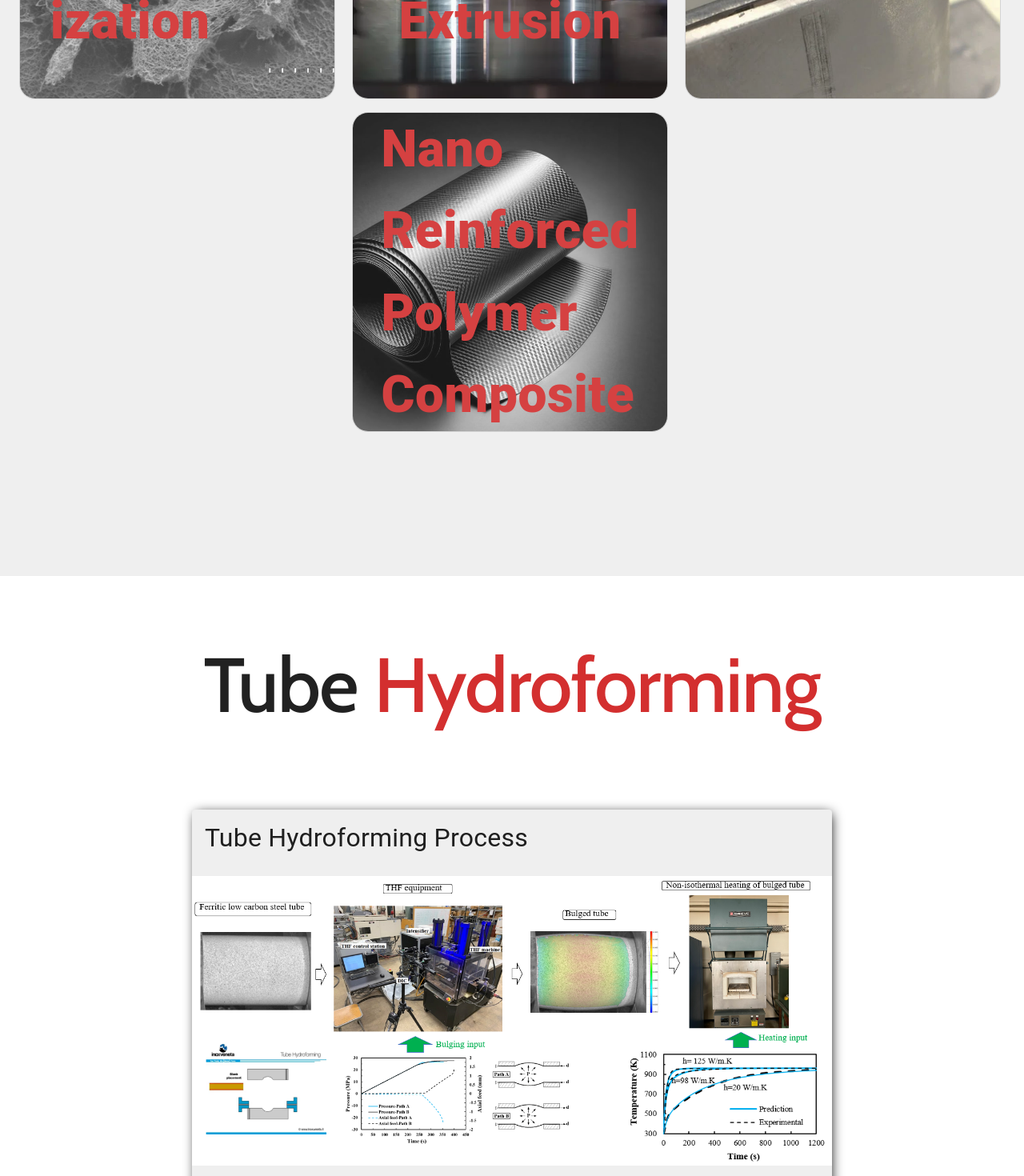
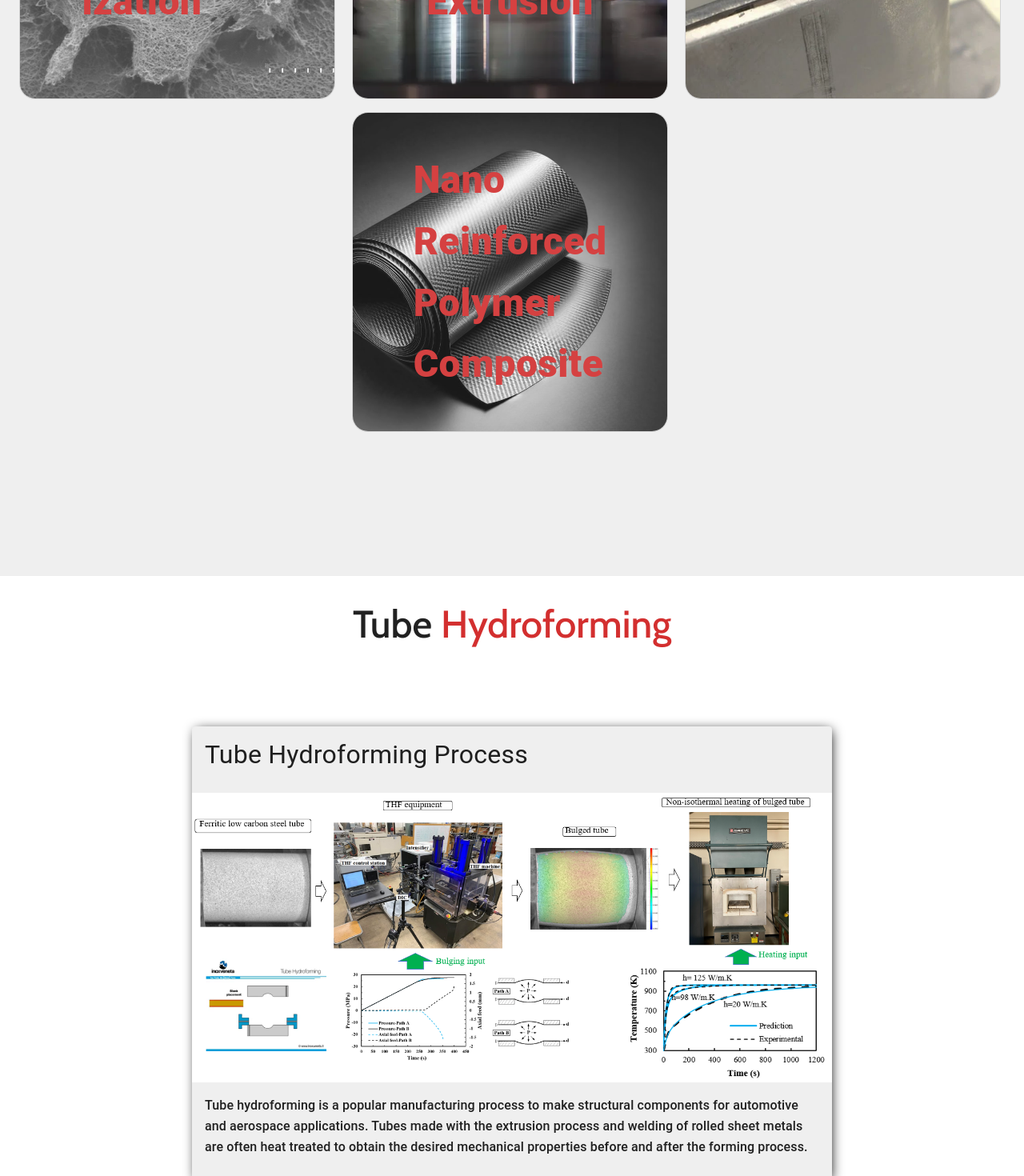
Before and after one commit to kekons4/MMC-Website, a React (Vite) app in the folder mmc-website/: page / in a window 1280 px wide. Shown: the part 3340-4810 px from the top of the page at 80% size. Built offline with nearby package versions, Linux system fonts and the light colour scheme.

Commit message:
made some responseize design updates to homepage

```diff
--- a/mmc-website/src/Components/problemsTile.jsx
+++ b/mmc-website/src/Components/problemsTile.jsx
@@ -21,7 +21,7 @@ function ProblemTile(props) {
     return (
         <StyledTile variant="outlined">
             <CardActionArea>
-                <Typography variant="h6" sx={{fontSize: {xs: "2.5rem", sm: "3.5rem", md: "4rem"}, fontWeight: "900", position: "absolute", top: "50%", left: "50%", transform: "translate(-50%, -50%)"}}>{props.props.text}</Typography>
+                <Typography variant="h6" sx={{fontSize: {xs: "2.5rem", sm: "3.5rem", md: "3rem"}, fontWeight: "900", position: "absolute", top: "50%", left: "50%", transform: "translate(-50%, -50%)"}}>{props.props.text}</Typography>
                 <CardMedia component="img" image={props.props.imgSrc} title={props.props.alt} height="400" style={{width: "100%"}} />
             </CardActionArea>
         </StyledTile>
--- a/mmc-website/src/HomePage/HomePage.jsx
+++ b/mmc-website/src/HomePage/HomePage.jsx
@@ -90,10 +90,10 @@ function HomePage() {
                     </Grid>
                 </Box>
             </Container>
-            <Container id='examplesOfProblemsSolved' maxWidth="2xl" sx={{marginTop: "5rem", marginBottom: "10rem", padding: "5rem", backgroundColor: "white"}}>
+            <Container id='examplesOfProblemsSolved' maxWidth="2xl" sx={{marginTop: "5rem", marginBottom: "10rem", padding: "2rem", backgroundColor: "white"}}>
                 <Grid id="tubeHydroforming" container spacing={0} direction="column" justifyContent="center" alignItems="center">
                     <Grid item xs={2} sm={4} md={6}>
-                        <Typography variant='h1' component="div" align='center' sx={{fontFamily: "Cabin", marginBottom: "100px", fontWeight: "500"}}>
+                        <Typography variant='h3' component="div" align='center' sx={{fontFamily: "Cabin", marginBottom: "100px", fontWeight: "500"}}>
                             Tube <span className={classes.consulting}>Hydroforming</span>
                         </Typography>
                         <Card sx={{maxWidth: 800, boxShadow: "2px 2px 15px -3px black", backgroundColor: "#efefef"}}>
@@ -134,7 +134,7 @@ function HomePage() {
                     <Typography id="3dprinting" variant='p' component='div' align='center' sx={{border: {xs: "3px #607d8b solid", sm: "4px #607d8b solid", md: "5px #607d8b solid"}, borderRadius: "10px", height: "5rem", marginTop: "50px", marginBottom: "50px", opacity: "0.7"}}></Typography>
 
                     <Grid item xs={2} sm={4} md={6}>
-                        <Typography variant='h1' component='div' align='center' sx={{marginBottom: "3rem", fontWeight: "500", fontFamily: "Cabin"}}>
+                        <Typography variant='h2' component='div' align='center' sx={{marginBottom: "3rem", fontWeight: "500", fontFamily: "Cabin"}}>
                             3D <span className={classes.consulting}>Printing</span>
                         </Typography>
                         <Card sx={{maxWidth: 800, boxShadow: "2px 2px 15px -3px black", backgroundColor: "#efefef"}}>
@@ -175,7 +175,7 @@ function HomePage() {
                     <Typography id="stamping" variant='p' component='div' align='center' sx={{border: {xs: "3px #607d8b solid", sm: "4px #607d8b solid", md: "5px #607d8b solid"}, borderRadius: "10px", height: "5rem", marginTop: "50px", marginBottom: "50px", opacity: "0.7"}}></Typography>
 
                     <Grid item xs={2} sm={4} md={6}>
-                        <Typography variant='h1' component='div' align='center' sx={{marginBottom: "3rem", fontWeight: "500", fontFamily: "Cabin"}}>
+                        <Typography variant='h2' component='div' align='center' sx={{marginBottom: "3rem", fontWeight: "500", fontFamily: "Cabin"}}>
                             Stamping
                         </Typography>
                         <Card sx={{maxWidth: 800, boxShadow: "2px 2px 15px -3px black", backgroundColor: "#efefef"}}>
@@ -244,7 +244,7 @@ function HomePage() {
                     <Typography id="rollingMaterialCharacterization" variant='p' component='div' align='center' sx={{border: {xs: "3px #607d8b solid", sm: "4px #607d8b solid", md: "5px #607d8b solid"}, borderRadius: "10px", height: "5rem", marginTop: "50px", marginBottom: "50px", opacity: "0.7"}}></Typography>
 
                     <Grid item xs={2} sm={4} md={6}>
-                        <Typography variant='h1' component='div' align='center' sx={{marginBottom: "3rem", fontWeight: "500", fontFamily: "Cabin"}}>
+                        <Typography variant='h2' component='div' align='center' sx={{marginBottom: "3rem", fontWeight: "500", fontFamily: "Cabin"}}>
                             Rolling
                         </Typography>
                         <Card sx={{maxWidth: 800, boxShadow: "2px 2px 15px -3px black", backgroundColor: "#efefef"}}>
@@ -274,7 +274,7 @@ function HomePage() {
                     <Typography id="incrementalForming" variant='p' component='div' align='center' sx={{border: {xs: "3px #607d8b solid", sm: "4px #607d8b solid", md: "5px #607d8b solid"}, borderRadius: "10px", height: "5rem", marginTop: "50px", marginBottom: "50px", opacity: "0.7"}}></Typography>
 
                     <Grid item xs={2} sm={4} md={6} >
-                        <Typography variant='h2' component='div' align='center' sx={{marginBottom: "3rem", fontWeight: "500", fontFamily: "Cabin"}}>
+                        <Typography variant='h3' component='div' align='center' sx={{marginBottom: "3rem", fontWeight: "500", fontFamily: "Cabin"}}>
                             Incremental Sheet <span className={classes.consulting}>Forming</span>
                         </Typography>
                         <Card sx={{maxWidth: 800, boxShadow: "2px 2px 15px -3px black", backgroundColor: "#efefef"}}>
@@ -325,7 +325,7 @@ function HomePage() {
                     <Typography id="materialCharacterization" variant='p' component='div' align='center' sx={{border: {xs: "3px #607d8b solid", sm: "4px #607d8b solid", md: "5px #607d8b solid"}, borderRadius: "10px", height: "5rem", marginTop: "50px", marginBottom: "50px", opacity: "0.7"}}></Typography>
 
                     <Grid item xs={2} sm={4} md={6} >
-                        <Typography variant='h2' component='div' align='center' sx={{marginBottom: "3rem", fontWeight: "500", fontFamily: "Cabin"}}>
+                        <Typography variant='h3' component='div' align='center' sx={{marginBottom: "3rem", fontWeight: "500", fontFamily: "Cabin"}}>
                             Material <span className={classes.consulting}>Characterization</span>
                         </Typography>
                         <Card sx={{maxWidth: 800, boxShadow: "2px 2px 15px -3px black", backgroundColor: "#efefef"}}>
@@ -364,7 +364,7 @@ function HomePage() {
                     <Typography id="frictionStirExtrusion" variant='p' component='div' align='center' sx={{border: {xs: "3px #607d8b solid", sm: "4px #607d8b solid", md: "5px #607d8b solid"}, borderRadius: "10px", height: "5rem", marginTop: "50px", marginBottom: "50px", opacity: "0.7"}}></Typography>
 
                     <Grid item xs={2} sm={4} md={6} >
-                        <Typography variant='h2' component='div' align='center' sx={{marginBottom: "3rem", fontWeight: "500", fontFamily: "Cabin"}}>
+                        <Typography variant='h3' component='div' align='center' sx={{marginBottom: "3rem", fontWeight: "500", fontFamily: "Cabin"}}>
                         Friction Stir <span className={classes.consulting}>Extrusion</span>
                         </Typography>
                         <Card sx={{maxWidth: 800, boxShadow: "2px 2px 15px -3px black", backgroundColor: "#efefef"}}>
@@ -405,7 +405,7 @@ function HomePage() {
                     <Typography id="springback" variant='p' component='div' align='center' sx={{border: {xs: "3px #607d8b solid", sm: "4px #607d8b solid", md: "5px #607d8b solid"}, borderRadius: "10px", height: "5rem", marginTop: "50px", marginBottom: "50px", opacity: "0.7"}}></Typography>
 
                     <Grid item xs={2} sm={4} md={6} >
-                        <Typography variant='h2' component='div' align='center' sx={{marginBottom: "3rem", fontWeight: "500", fontFamily: "Cabin"}}>
+                        <Typography variant='h3' component='div' align='center' sx={{marginBottom: "3rem", fontWeight: "500", fontFamily: "Cabin"}}>
                             Springback
                         </Typography>
                         <Card sx={{maxWidth: 800, boxShadow: "2px 2px 15px -3px black", backgroundColor: "#efefef"}}>
@@ -435,7 +435,7 @@ function HomePage() {
                     <Typography id="fiberAndNanoReinforcedPolymerComposite" variant='p' component='div' align='center' sx={{border: {xs: "3px #607d8b solid", sm: "4px #607d8b solid", md: "5px #607d8b solid"}, borderRadius: "10px", height: "5rem", marginTop: "50px", marginBottom: "50px", opacity: "0.7"}}></Typography>
 
                     <Grid item xs={2} sm={4} md={6} >
-                        <Typography variant='h2' component='div' align='center' sx={{marginBottom: "3rem", fontWeight: "500", fontFamily: "Cabin"}}>
+                        <Typography variant='h3' component='div' align='center' sx={{marginBottom: "3rem", fontWeight: "500", fontFamily: "Cabin"}}>
                             Reinforced Polymer Composite
                         </Typography>
                         <Card sx={{maxWidth: 800, boxShadow: "2px 2px 15px -3px black", backgroundColor: "#efefef"}}>
```
